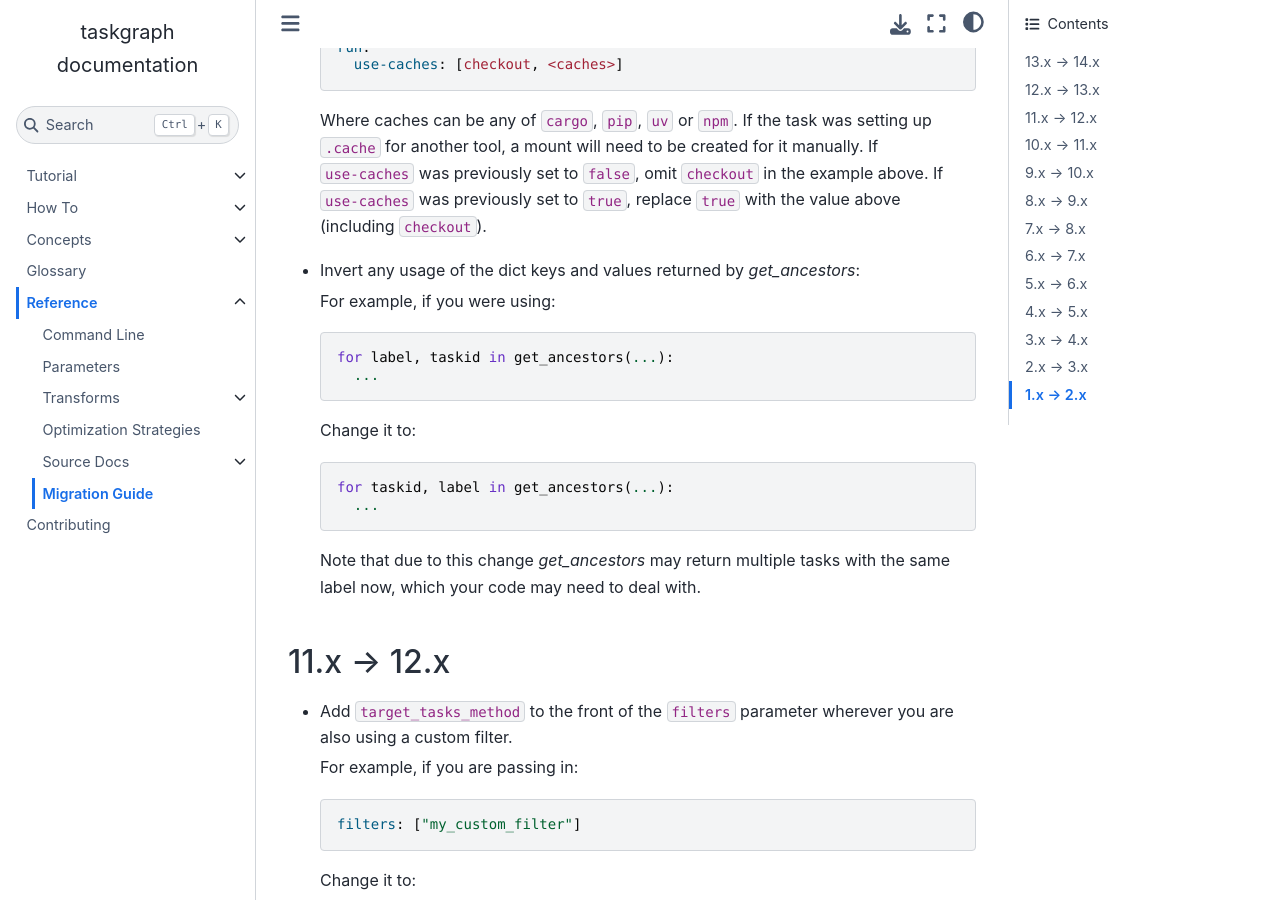
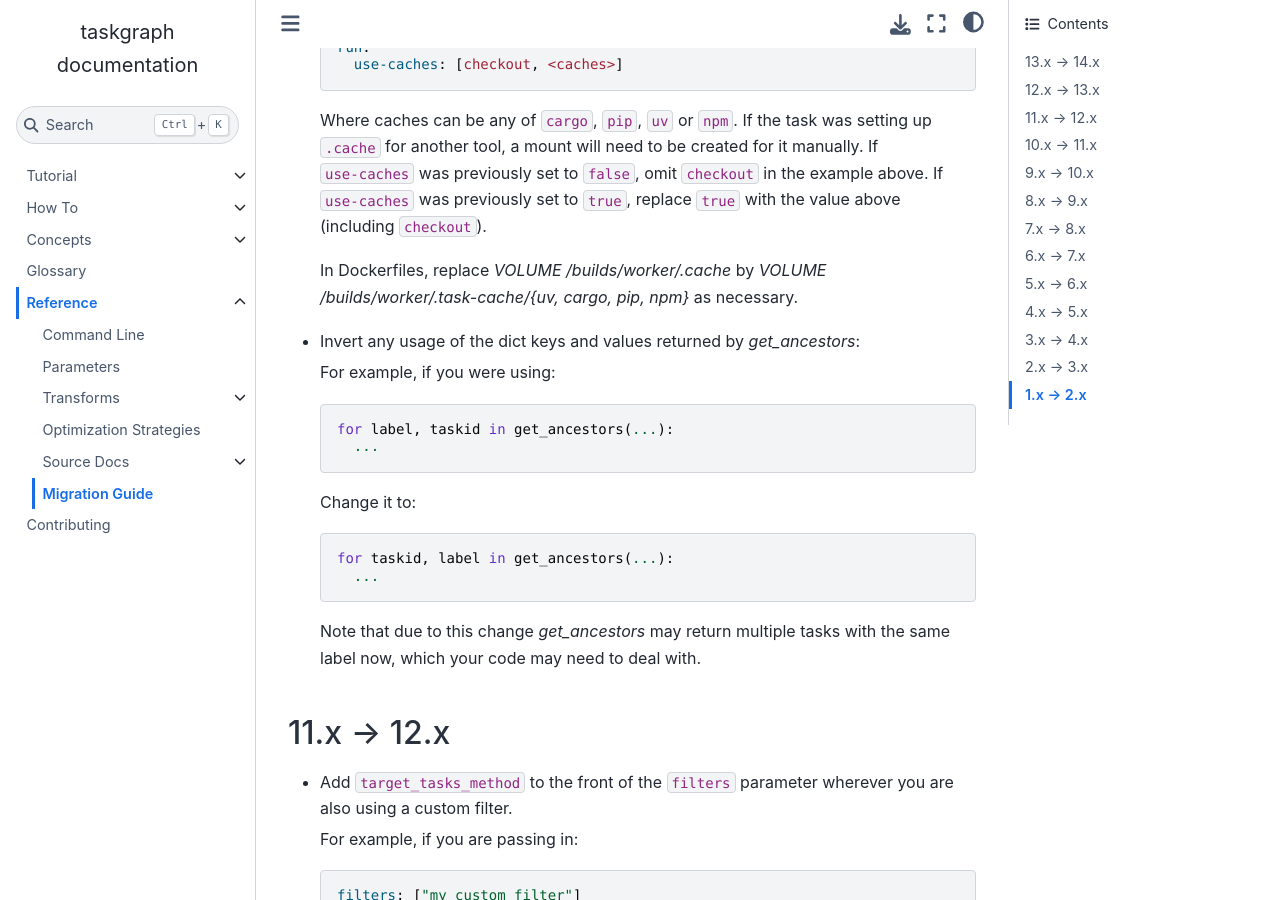
Before and after one commit to taskcluster/taskgraph, a Sphinx documentation site: the page built from docs/reference/migrations.rst, in a window 1280 px wide and 900 px high, scrolled down 456 px. Built offline with Sphinx 7.4.7 and the Sphinx Book theme 1.1.4, drawn with Linux system fonts in a browser that asks for light colours.

Commit message:
docs: Add a not about needing to change dockerfiles when migrating to 13.x

```diff
--- a/docs/reference/migrations.rst
+++ b/docs/reference/migrations.rst
@@ -27,6 +27,10 @@ This page can help when migrating Taskgraph across major versions.
   for it manually. If ``use-caches`` was previously set to ``false``, omit
   ``checkout`` in the example above. If ``use-caches`` was previously set to
   ``true``, replace ``true`` with the value above (including ``checkout``).
+
+  In Dockerfiles, replace `VOLUME /builds/worker/.cache` by
+  `VOLUME /builds/worker/.task-cache/{uv, cargo, pip, npm}` as necessary.
+
 * Invert any usage of the dict keys and values returned by `get_ancestors`:
 
   For example, if you were using:
```
